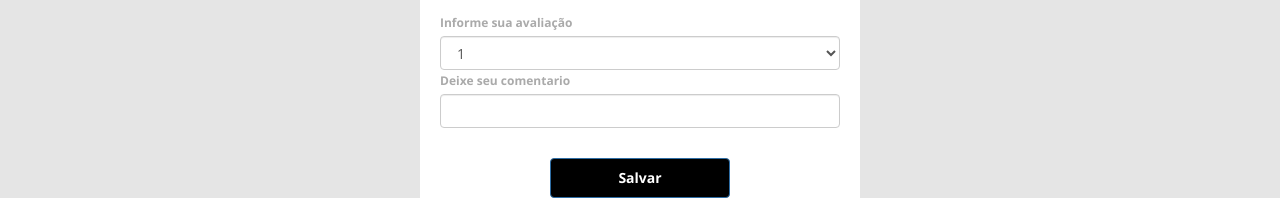
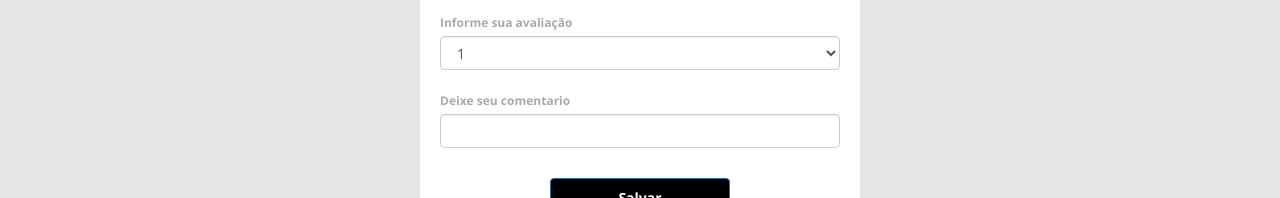
Before and after one commit to chrystophermedeiros/dsmovie, a React (Create React App) app in the folder frontend/: page /form/1 in a window 1280 px wide. Shown: the part 286-484 px from the top of the page. Built offline with nearby package versions, Linux system fonts and the light colour scheme; no server answers.

Commit message:
Update
Ajuster de comentario

```diff
--- a/frontend/src/components/FormCard/index.tsx
+++ b/frontend/src/components/FormCard/index.tsx
@@ -68,10 +68,10 @@ function FormCard({ movieId }: Props) {
               <option>4</option>
               <option>5</option>
             </select>
-            <div className="form-group dsmovie-form-group">
+          </div>
+          <div className="form-group dsmovie-form-group">
             <label htmlFor="comentar">Deixe seu comentario</label>
             <input type="comentar" className="form-control" id="comentar" />
-            </div>
           </div>
           <div className="dsmovie-form-btn-container">
             <button type="submit" className="btn btn-primary dsmovie-btn">
```
